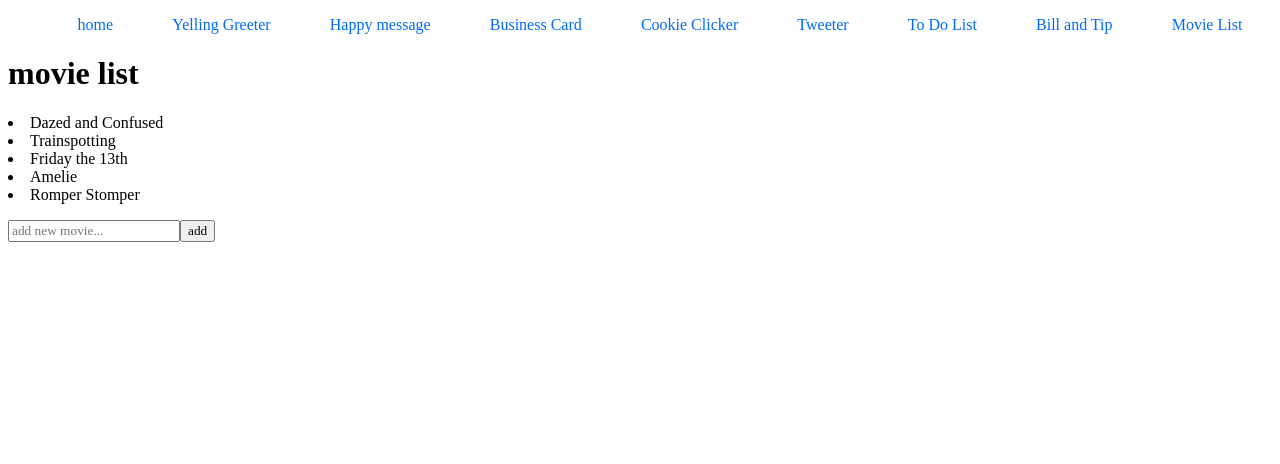
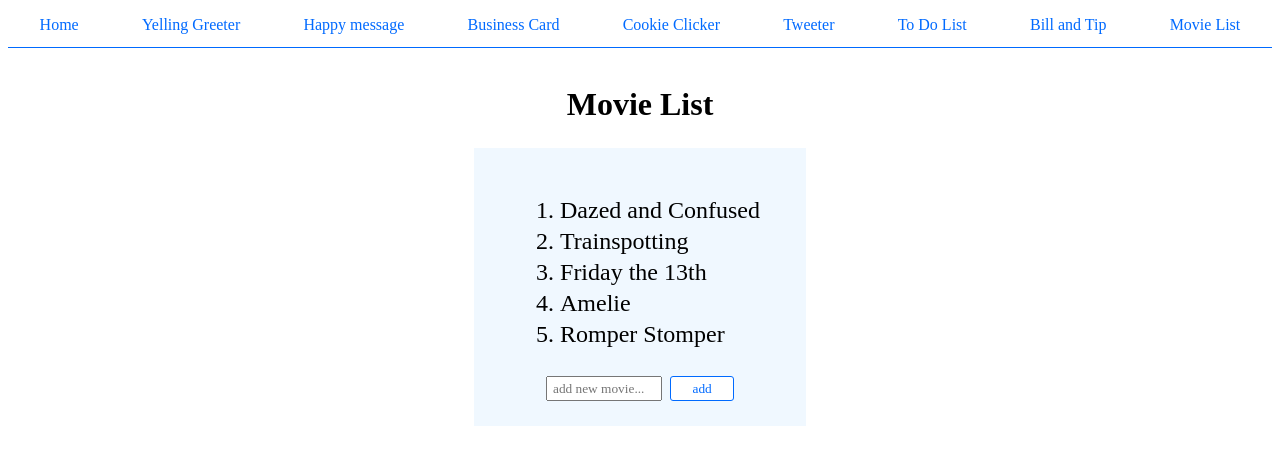
Before and after one commit to MeikaFreckelton/all-projects, a React (Create React App) app: page /movieList in a window 1280 px wide. Shown: the top 464 px of the page. Built offline with nearby package versions, Linux system fonts and the light colour scheme.

Commit message:
added styling

```diff
--- a/src/components/BusinessCard.js
+++ b/src/components/BusinessCard.js
@@ -169,7 +169,7 @@ const BusinessCard = () => {
                             />
                         </div>
                     </form>
-                    <button onClick={saveAsPng}>save as png</button>
+                    <button className="business-btn" onClick={saveAsPng}>save as a png</button>
                     </div>
 
 
--- a/src/components/MovieList.js
+++ b/src/components/MovieList.js
@@ -27,12 +27,19 @@ const MovieList = () => {
 
     return(
         <div>
-            <h1>movie list</h1>
-            <p>{
-                movieList.map(m => {
+            <div id="movie-wrapper">
+
+
+                <div className="heading">
+                    <h1>Movie List</h1>
+                </div>
+
+                <div id="movie-list">
+                    <ol>{
+                        movieList.map((m) => {
                         return <li>{m}</li>
                         })
-                }</p>
+                        }</ol>
 
 
                     <form onSubmit={handleSubmit} >
@@ -48,6 +55,11 @@ const MovieList = () => {
                     </form>
 
                 </div>
+
+
+            </div>
+
+        </div>
     )
 }
 
--- a/src/components/Navbar.js
+++ b/src/components/Navbar.js
@@ -8,12 +8,12 @@ const Navbar = () => {
     const ulStyles = {
         listStyleType: "none",
         display: "flex",
-        justifyContent: "space-around"
+        justifyContent: "space-around",
+        paddingInlineStart: "0",
+        borderBottom: "1px solid #006aff",
+        paddingBottom: "1%"
     }
-    const liStyles = {
-        textDecoration: "none",
-        color: "#006aff"
-    }
+
 
     return(
         <div>
@@ -24,15 +24,15 @@ const Navbar = () => {
 
 
             <ul style={ulStyles}>
-                <Link to="/" style={liStyles}><li>home</li></Link>
-                <Link to="/yellingGreeter" style={liStyles}><li>Yelling Greeter</li></Link>
-                <Link to="/happyMessage" style={liStyles}><li>Happy message</li></Link>
-                <Link to="/businessCard" style={liStyles}><li>Business Card</li></Link>
-                <Link to="/cookieClicker" style={liStyles}><li>Cookie Clicker</li></Link>
-                <Link to="/tweeter" style={liStyles}><li>Tweeter</li></Link>
-                <Link to="/todolist" style={liStyles}><li>To Do List</li></Link>
-                <Link to="/billAndTip" style={liStyles}><li>Bill and Tip</li></Link>
-                <Link to="/MovieList" style={liStyles} ><li>Movie List</li></Link>
+                <Link to="/" className="liStyles"><li>Home</li></Link>
+                <Link to="/yellingGreeter" className="liStyles"><li>Yelling Greeter</li></Link>
+                <Link to="/happyMessage" className="liStyles"><li>Happy message</li></Link>
+                <Link to="/businessCard" className="liStyles"><li>Business Card</li></Link>
+                <Link to="/cookieClicker" className="liStyles"><li>Cookie Clicker</li></Link>
+                <Link to="/tweeter" className="liStyles"><li>Tweeter</li></Link>
+                <Link to="/todolist" className="liStyles"><li>To Do List</li></Link>
+                <Link to="/billAndTip" className="liStyles"><li>Bill and Tip</li></Link>
+                <Link to="/MovieList" className="liStyles" ><li>Movie List</li></Link>
             </ul>
 
 
--- a/src/styles/businessCard.css
+++ b/src/styles/businessCard.css
@@ -6,6 +6,15 @@
 .heading {
   text-align: center;
   margin: 3% 0 2%;
+}
+
+.liStyles {
+  text-decoration: none;
+  color: #006aff;
+}
+
+.liStyles:hover {
+  color: black;
 }
 
 #yellingGreeter {
@@ -54,6 +63,15 @@
   display: -webkit-box;
   display: -ms-flexbox;
   display: flex;
+}
+
+#businessCardWrapper .business-btn {
+  color: #006aff;
+  border-radius: 3px;
+  background-color: #fff;
+  border: 1px solid #006aff;
+  padding: 2% 7%;
+  margin-top: 3%;
 }
 
 #businessCardWrapper #businessCard #name {
@@ -126,7 +144,7 @@
 
 #cookieClick .cookieBtns {
   color: #006aff;
-  border: 2px solid #006aff;
+  border: 1px solid #006aff;
   border-radius: 3px;
   padding: 2% 5%;
   cursor: pointer;
@@ -159,7 +177,7 @@
 
 .billWrapper .btn {
   color: #006aff;
-  border: 2px solid #006aff;
+  border: 1px solid #006aff;
   border-radius: 3px;
   padding: 1% 5%;
   cursor: pointer;
@@ -179,4 +197,55 @@
   padding: 3%;
   text-align: center;
 }
+
+#movie-wrapper #movie-list {
+  background-color: aliceblue;
+  width: 20vw;
+  margin: 0 auto;
+  padding: 2% 3%;
+  display: -webkit-box;
+  display: -ms-flexbox;
+  display: flex;
+  -webkit-box-align: center;
+      -ms-flex-align: center;
+          align-items: center;
+  -webkit-box-orient: vertical;
+  -webkit-box-direction: normal;
+      -ms-flex-direction: column;
+          flex-direction: column;
+  font-size: 1.5rem;
+}
+
+#movie-wrapper #movie-list li {
+  margin-bottom: 2%;
+}
+
+#movie-wrapper #movie-list form {
+  width: 100%;
+  display: -webkit-box;
+  display: -ms-flexbox;
+  display: flex;
+  -webkit-box-orient: horizontal;
+  -webkit-box-direction: normal;
+      -ms-flex-direction: row;
+          flex-direction: row;
+  -webkit-box-pack: center;
+      -ms-flex-pack: center;
+          justify-content: center;
+}
+
+#movie-wrapper #movie-list input[type=text] {
+  width: 8vw;
+  padding: 1% 2%;
+}
+
+#movie-wrapper #movie-list input[type=submit] {
+  color: #006aff;
+  background-color: #fff;
+  border: 1px solid #006aff;
+  border-radius: 3px;
+  padding: 1.2% 5%;
+  margin-left: 3%;
+  min-width: 5vw;
+}
 /*# sourceMappingURL=businessCard.css.map */
--- a/src/styles/businessCard.scss
+++ b/src/styles/businessCard.scss
@@ -8,6 +8,19 @@ $feature: #006aff;
 .heading{
     text-align: center;
     margin: 3% 0 2%;
+
+
+}
+
+
+// nav :
+
+.liStyles{
+    text-decoration: none;
+    color: $feature;
+    &:hover{
+        color: black;
+    }
 }
 
 
@@ -75,6 +88,15 @@ $feature: #006aff;
 #businessCardWrapper{
     margin-left: 5em;
     display: flex;
+
+    .business-btn{
+        color: $feature;
+        border-radius: 3px;
+        background-color: #fff;
+        border: 1px solid $feature;
+        padding: 2% 7%;
+        margin-top: 3%;
+    }
 
 
     #businessCard{
@@ -157,7 +179,7 @@ $feature: #006aff;
     .cookieBtns{
         color: $feature;
 
-        border: 2px solid $feature;
+        border: 1px solid $feature;
         border-radius: 3px;
         padding: 2% 5%;
         cursor: pointer;
@@ -189,7 +211,7 @@ $feature: #006aff;
 
     .btn{
         color: $feature;
-        border: 2px solid $feature;
+        border: 1px solid $feature;
         border-radius: 3px;
         padding: 1% 5%;
         cursor: pointer;
@@ -211,6 +233,51 @@ $feature: #006aff;
     }
 }
 
+// movie list :
+
+#movie-wrapper{
+
+    #movie-list{
+        background-color: aliceblue;
+        width:20vw;
+        margin: 0 auto;
+        padding: 2% 3%;
+        display: flex;
+        align-items: center;
+        flex-direction: column;
+        font-size: 1.5rem;
+
+        li{
+            margin-bottom: 2%;
+        }
+        form{
+            width: 100%;
+            display: flex;
+            flex-direction: row;
+            justify-content: center;
+
+
+        }
+
+        input[type=text]{
+            width: 8vw;
+            padding: 1% 2%;
+        }
+        input[type=submit]{
+            color: $feature;
+            background-color: #fff;
+            border: 1px solid $feature;
+            border-radius: 3px;
+            padding: 1.2% 5%;
+            margin-left: 3%;
+            min-width: 5vw;
+
+
+        }
+
+    }
+}
+
 
 
 
```
Also changed, not shown: 1 other file (tests, documents, lock files or other folders). Lines whose indentation alone changed are shown as unchanged.
